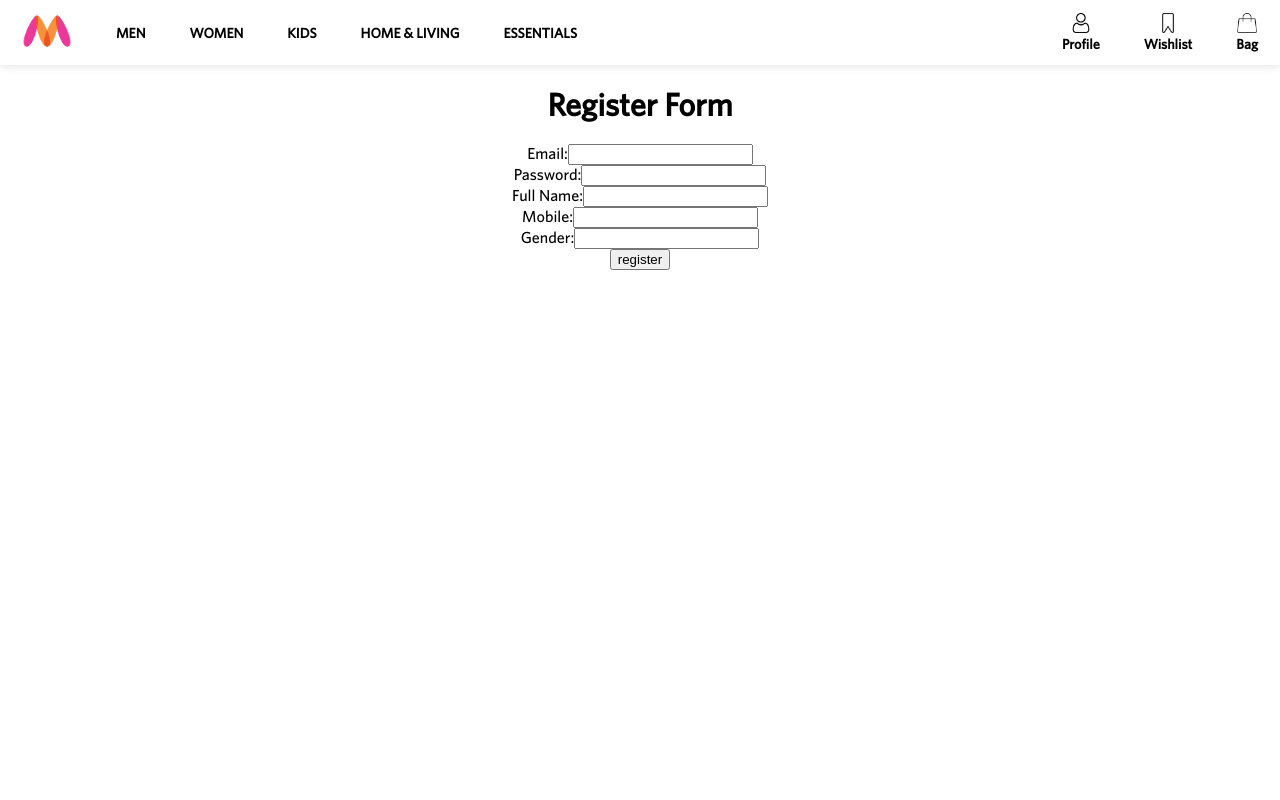
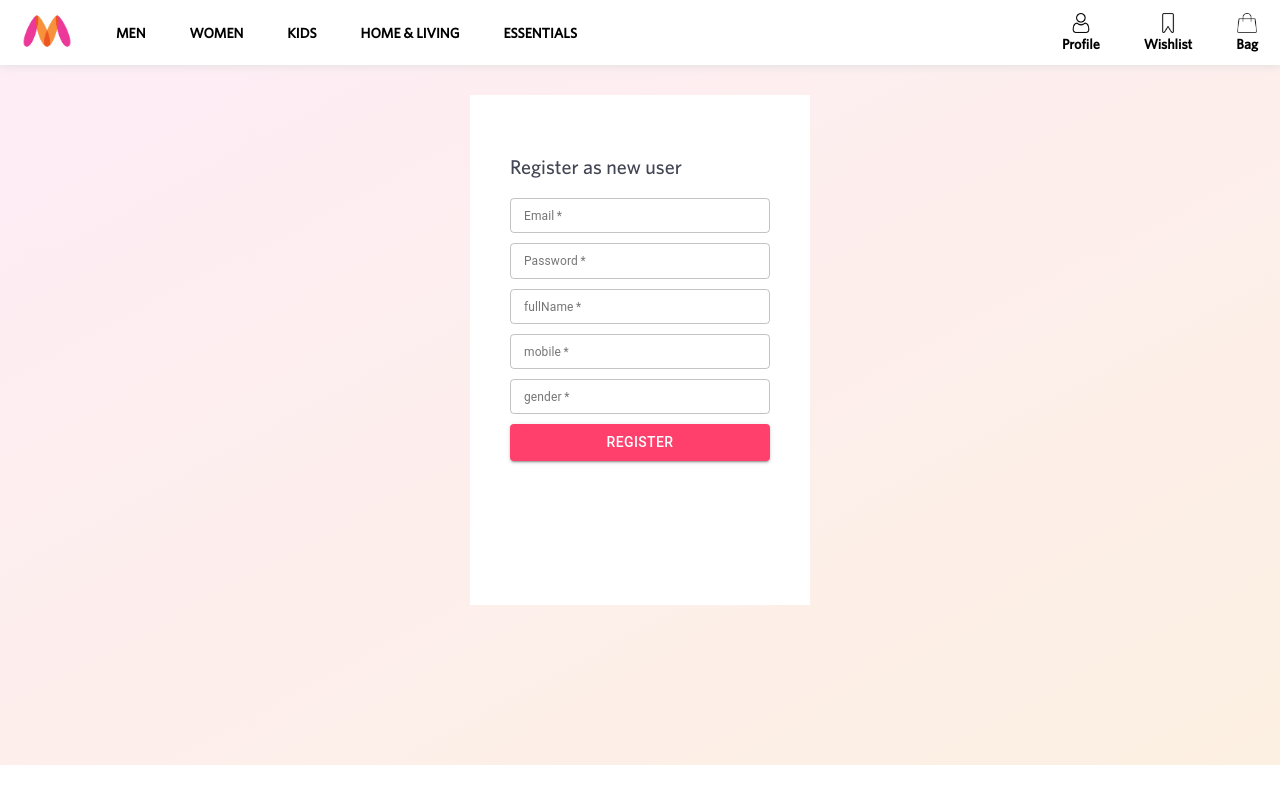
Before and after one commit to aayushah711/myntraclone, a React (Create React App) app in the folder frontend/: page /register in a window 1280 px wide. Built offline with nearby package versions, Linux system fonts and the light colour scheme.

Commit message:
Snackbar in Register component

```diff
--- a/frontend/package.json
+++ b/frontend/package.json
@@ -5,6 +5,7 @@
     "dependencies": {
         "@material-ui/core": "^4.11.0",
         "@material-ui/icons": "^4.9.1",
+        "@material-ui/lab": "^4.0.0-alpha.56",
         "@testing-library/jest-dom": "^4.2.4",
         "@testing-library/react": "^9.5.0",
         "@testing-library/user-event": "^7.2.1",
--- a/frontend/src/Components/Register.jsx
+++ b/frontend/src/Components/Register.jsx
@@ -1,13 +1,51 @@
 import React, { useState } from 'react';
-import { useSelector, useDispatch } from 'react-redux';
 import { Redirect } from 'react-router-dom';
+import Snackbar from './Snackbar';
+import axios from '../Redux/axios';
+import { makeStyles } from '@material-ui/core/styles';
+import Box from '@material-ui/core/Box';
+import Button from '@material-ui/core/Button';
+import TextField from '@material-ui/core/TextField';
+import FormControl from '@material-ui/core/FormControl';
+
+const useStyles = makeStyles({
+    layout: {
+        backgroundColor: 'red',
+        height: '80vh',
+        background: 'linear-gradient(to bottom right,#feedf6,#fcf0e2)',
+        padding: '30px'
+    },
+    authPage: {
+        margin: 'auto',
+        width: '260px',
+        height: '410px',
+        background: 'white',
+        padding: '60px 40px 40px'
+    },
+    header: {
+        textAlign: 'left',
+        fontSize: '20px',
+        fontWeight: '500',
+        color: '#424553',
+        marginBottom: '20px'
+    },
+    formFields: {
+        marginBottom: '10px',
+        width: '100%',
+        '& > *': {
+            fontSize: '12px'
+        }
+    }
+});
+
 const Register = (props) => {
     window.document.title = 'Register';
+    const classes = useStyles(props);
 
     // const isAuth = useSelector((state) => state.auth.isAuth);
-    const state = useSelector((state) => state);
-    const { message } = state.auth;
-    const [ error, setError ] = useState(false);
+    const [ error, setError ] = useState(true);
+    const [ loading, setLoading ] = useState(false);
+    const [ message, setMessage ] = useState(false);
 
     const [ data, setData ] = useState({
         email: '',
@@ -24,55 +62,177 @@ const Register = (props) => {
         });
     };
 
-    const dispatch = useDispatch();
-    const handleRegister = (e) => {
+    const handleRegister = async (e) => {
         e.preventDefault();
+        setMessage(false);
+        const { email, password, fullName, mobile, gender } = data;
+        try {
+            let res = await axios({
+                method: 'post',
+                url: '/register',
+                data: {
+                    email,
+                    password,
+                    fullName,
+                    mobile,
+                    gender
+                }
+            });
+            console.log('res', res);
+            setError(false);
+            setLoading(false);
+            setMessage('Success');
+        } catch (err) {
+            console.log('err', err);
+            setError(true);
+            setLoading(false);
+            setMessage(err.response.data);
+        }
         // dispatch(userRegister(data));
     };
     const { email, password, fullName, mobile, gender } = data;
 
-    if (error) {
-        return <Redirect to="/login" />;
+    if (!error) {
+        return (
+            <div>
+                <Redirect to="/login" message={message} />
+            </div>
+        );
     } else {
         return (
             <div>
-                <form name="registerForm">
-                    <h1>Register Form</h1>
-                    <div>
-                        <label>
-                            Email:
-                            <input type="text" name="email" value={email} onChange={handleChange} />
-                        </label>
-                    </div>
-                    <div>
-                        <label>
-                            Password:
-                            <input type="password" name="password" value={password} onChange={handleChange} />
-                        </label>
-                    </div>
-                    <div>
-                        <label>
-                            Full Name:
-                            <input type="text" name="fullName" value={fullName} onChange={handleChange} />
-                        </label>
-                    </div>
-                    <div>
-                        <label>
-                            Mobile:
-                            <input type="tel" name="mobile" value={mobile} onChange={handleChange} />
-                        </label>
-                    </div>
-                    <div>
-                        <label>
-                            Gender:
-                            <input type="text" name="gender" value={gender} onChange={handleChange} />
-                        </label>
-                    </div>
+                <Box className={classes.layout}>
+                    <Box className={classes.authPage}>
+                        <FormControl fullWidth={true}>
+                            <Box className={classes.header}>Register as new user</Box>
+                            <Box>
+                                <TextField
+                                    required
+                                    variant="outlined"
+                                    size="small"
+                                    label="Email"
+                                    type="text"
+                                    name="email"
+                                    value={email}
+                                    onChange={handleChange}
+                                    className={classes.formFields}
+                                    InputLabelProps={{
+                                        style: {
+                                            fontSize: 12
+                                        },
+                                        width: '100%'
+                                    }}
+                                    InputProps={{
+                                        style: {
+                                            fontSize: 12
+                                        }
+                                    }}
+                                />
+                            </Box>
+                            <Box>
+                                <TextField
+                                    required
+                                    variant="outlined"
+                                    size="small"
+                                    label="Password"
+                                    type="password"
+                                    name="password"
+                                    value={password}
+                                    onChange={handleChange}
+                                    className={classes.formFields}
+                                    InputLabelProps={{
+                                        style: {
+                                            fontSize: 12
+                                        }
+                                    }}
+                                    InputProps={{
+                                        style: {
+                                            fontSize: 12
+                                        }
+                                    }}
+                                />
+                            </Box>
 
-                    <input type="submit" value="register" onClick={handleRegister} />
-                </form>
+                            <Box>
+                                <TextField
+                                    required
+                                    variant="outlined"
+                                    size="small"
+                                    label="fullName"
+                                    type="text"
+                                    name="fullName"
+                                    value={fullName}
+                                    onChange={handleChange}
+                                    className={classes.formFields}
+                                    InputLabelProps={{
+                                        style: {
+                                            fontSize: 12
+                                        },
+                                        width: '100%'
+                                    }}
+                                    InputProps={{
+                                        style: {
+                                            fontSize: 12
+                                        }
+                                    }}
+                                />
+                            </Box>
+                            <Box>
+                                <TextField
+                                    required
+                                    variant="outlined"
+                                    size="small"
+                                    label="mobile"
+                                    type="number"
+                                    name="mobile"
+                                    value={mobile}
+                                    onChange={handleChange}
+                                    className={classes.formFields}
+                                    InputLabelProps={{
+                                        style: {
+                                            fontSize: 12
+                                        },
+                                        width: '100%'
+                                    }}
+                                    InputProps={{
+                                        style: {
+                                            fontSize: 12
+                                        }
+                                    }}
+                                />
+                            </Box>
+                            <Box>
+                                <TextField
+                                    required
+                                    variant="outlined"
+                                    size="small"
+                                    label="gender"
+                                    type="text"
+                                    name="gender"
+                                    value={gender}
+                                    onChange={handleChange}
+                                    className={classes.formFields}
+                                    InputLabelProps={{
+                                        style: {
+                                            fontSize: 12
+                                        },
+                                        width: '100%'
+                                    }}
+                                    InputProps={{
+                                        style: {
+                                            fontSize: 12
+                                        }
+                                    }}
+                                />
+                            </Box>
 
-                {message && <div>{message}</div>}
+                            <Button variant="contained" type="submit" color="primary" onClick={handleRegister}>
+                                Register
+                            </Button>
+                        </FormControl>
+                    </Box>
+                </Box>
+                {message && <Snackbar severity="error" message={message} />}
             </div>
         );
     }
--- /dev/null
+++ b/frontend/src/Components/Snackbar.jsx
@@ -0,0 +1,44 @@
+import React from 'react';
+import Snackbar from '@material-ui/core/Snackbar';
+import MuiAlert from '@material-ui/lab/Alert';
+import { makeStyles } from '@material-ui/core/styles';
+
+function Alert(props) {
+    return <MuiAlert elevation={6} variant="filled" {...props} />;
+}
+
+const useStyles = makeStyles((theme) => ({
+    root: {
+        width: '100%',
+        '& > * + *': {
+            marginTop: theme.spacing(2)
+        }
+    }
+}));
+
+export default function CustomizedSnackbars({ severity, message }) {
+    const classes = useStyles();
+    const [ open, setOpen ] = React.useState(true);
+
+    const handleClose = (event, reason) => {
+        if (reason === 'clickaway') {
+            return;
+        }
+
+        setOpen(false);
+    };
+
+    return (
+        <div className={classes.root}>
+            <Snackbar open={open} autoHideDuration={6000} onClose={handleClose}>
+                <Alert onClose={handleClose} severity={severity}>
+                    {message}
+                </Alert>
+            </Snackbar>
+            {/* <Alert severity="error">This is an error message!</Alert>
+            <Alert severity="warning">This is a warning message!</Alert>
+            <Alert severity="info">This is an information message!</Alert>
+            <Alert severity="success">This is a success message!</Alert> */}
+        </div>
+    );
+}
--- a/frontend/src/Routes/PublicRoutes.jsx
+++ b/frontend/src/Routes/PublicRoutes.jsx
@@ -1,5 +1,5 @@
 import React from 'react';
-import { Switch, Link, Route } from 'react-router-dom';
+import { Switch, Route } from 'react-router-dom';
 import Home from '../Components/Home.jsx';
 import Login from '../Components/Login';
 import Register from '../Components/Register';
```
Also changed, not shown: frontend/src/App.js (+1 -8 lines), frontend/src/Components/Login.jsx (+7 -1 lines), 2 other files (tests, documents, lock files or other folders).
